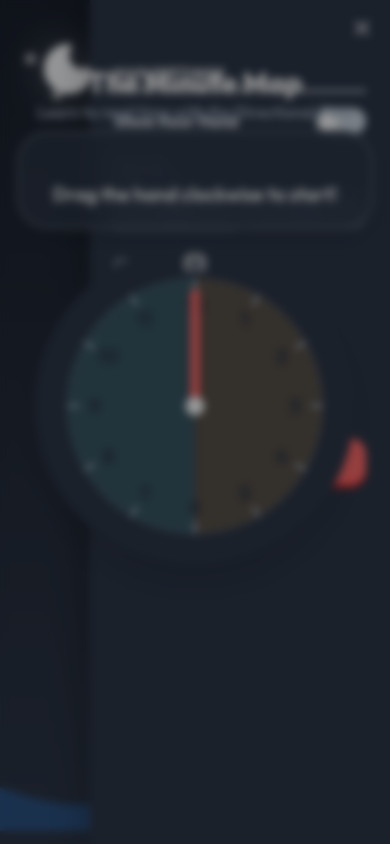
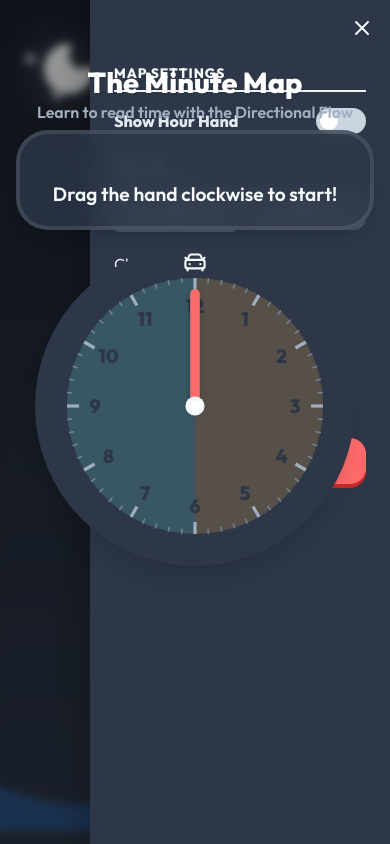
Before and after one commit to Mistrysun/The-Minute-Map, a React (Vite) app: page / in a window 390 px wide. Both pictures are taken after a click on the button 346 px from the left and 44 px from the top of the page. Built offline with nearby package versions, Linux system fonts and the light colour scheme.

Commit message:
fix: resolve mobile blur issue on settings menu

```diff
--- a/src/App.css
+++ b/src/App.css
@@ -1144,8 +1144,7 @@ input:checked+.slider:before {
   }
 
   /* Backdrop for settings */
-  .app-container.settings-open::after {
-    content: '';
+  .settings-overlay {
     position: fixed;
     top: 0;
     left: 0;
--- a/src/App.jsx
+++ b/src/App.jsx
@@ -241,6 +241,11 @@ function App() {
       <button className="settings-toggle-btn" onClick={() => setShowSettings(!showSettings)}>
         <ListChecks size={24} />
       </button>
+
+      {/* Settings Overlay Backdrop */}
+      {showSettings && (
+        <div className="settings-overlay" onClick={() => setShowSettings(false)} />
+      )}
 
       <div className={`controls-panel ${showSettings ? 'open' : ''}`}>
         <button className="close-settings-btn" onClick={() => setShowSettings(false)}>
```
